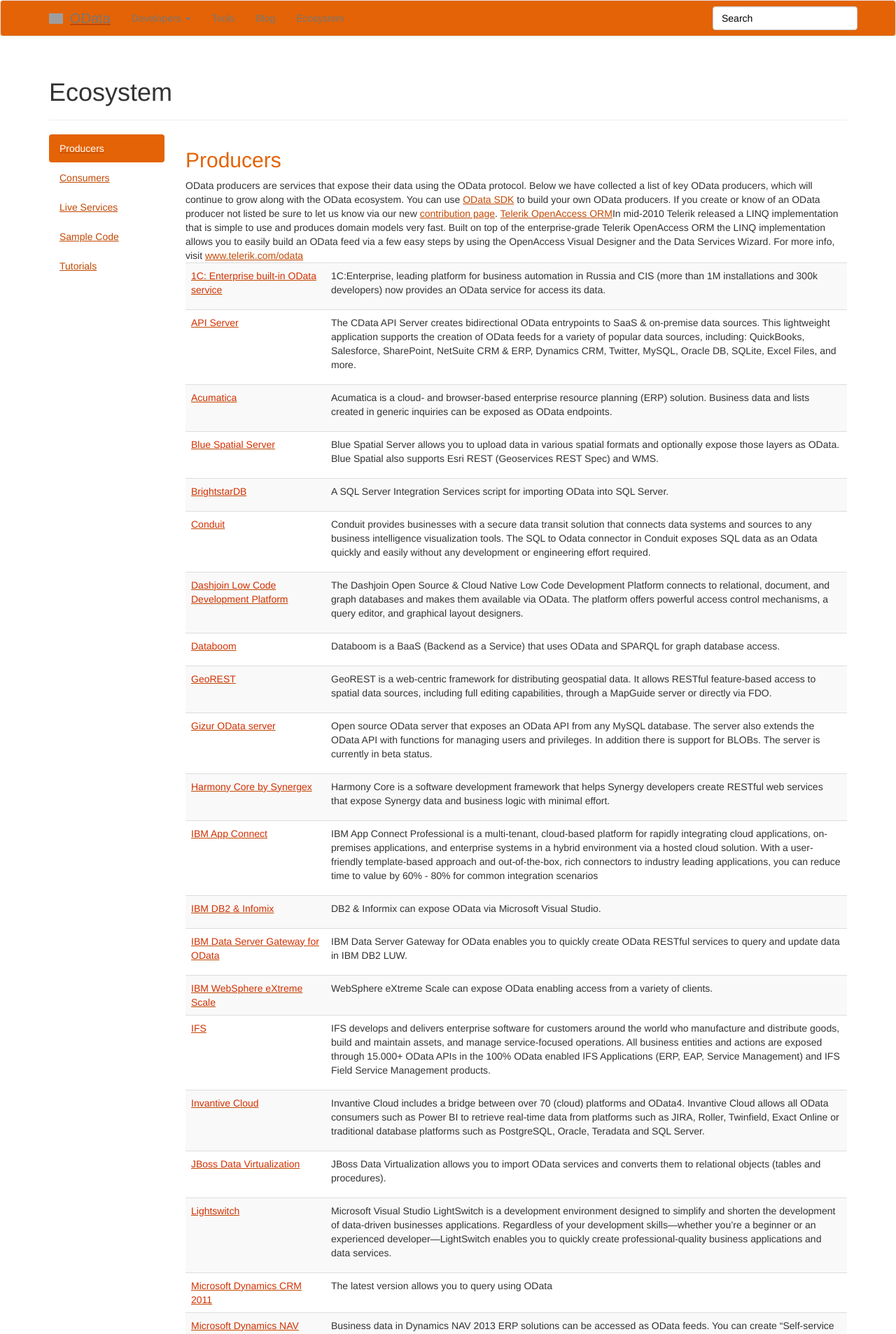
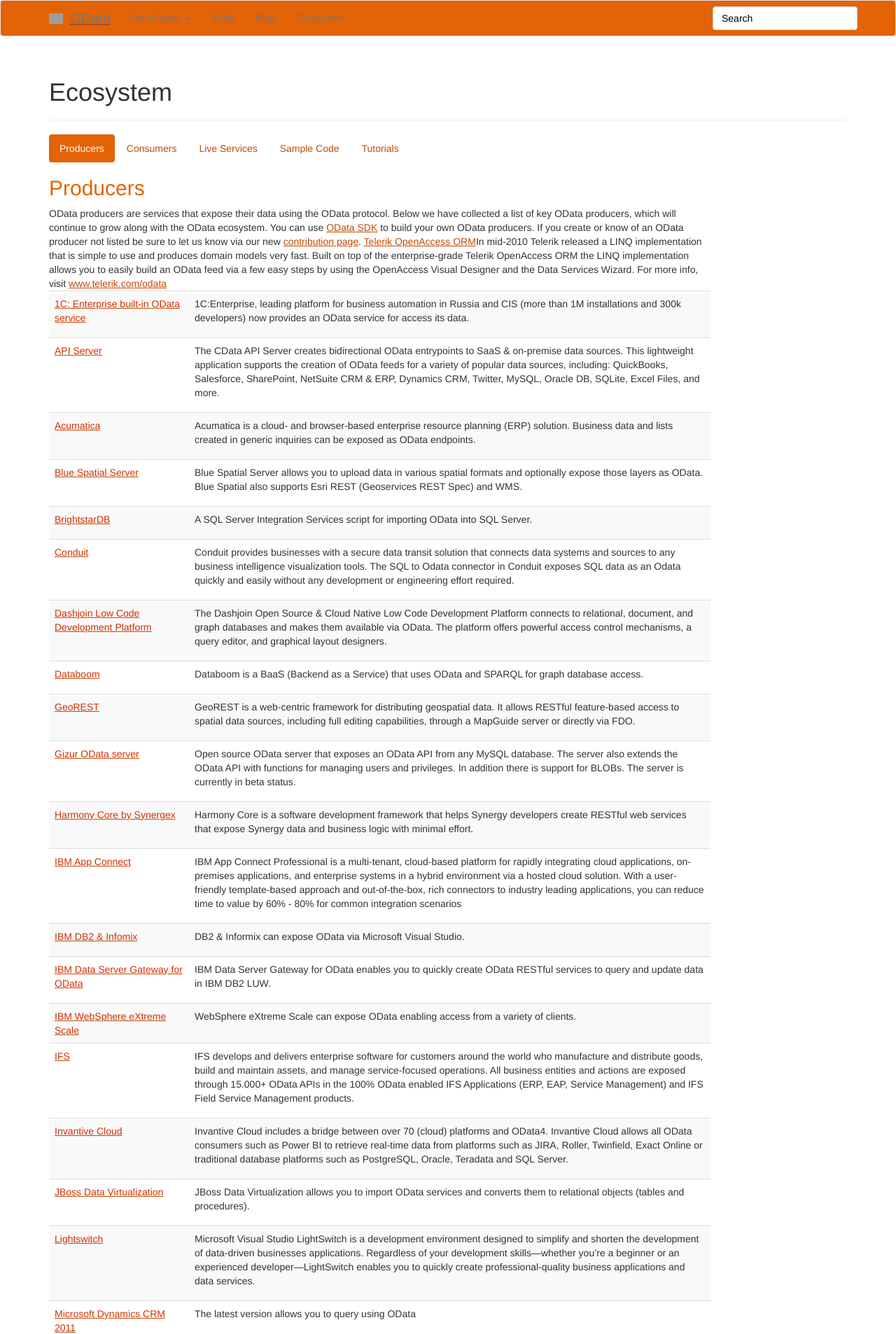
Before and after one commit to OData/odataorg.github.io, a Jekyll site: the page built from pages/ecosystem/ecosystem.html, in a window 1280 px wide. Shown: the top 1906 px of the page at 70% size. Built offline with Jekyll 4.4.1, drawn with Linux system fonts in a browser that asks for light colours; nearby versions of some CDN libraries; library files that are not in the unit come from our copies; a style sheet for code colours, icons or effects is not loaded.

Commit message:
horizontally styled ecosystem tabs

```diff
--- a/pages/ecosystem/ecosystem.html
+++ b/pages/ecosystem/ecosystem.html
@@ -5,8 +5,8 @@
 permalink: /ecosystem/
 ---
 <div class="row">
-<div class="col-md-2">
-<ul class="nav nav-pills nav-stacked">
+<div class="col-md-10">
+<ul class="nav nav-pills">
 	<li class="active"><a href="#producers" data-toggle="pill">Producers</a></li>
 	<li><a href="#consumers" data-toggle="pill">Consumers</a></li>
 	<li><a href="#liveservices" data-toggle="pill">Live Services</a></li>
--- a/public/css/site.css
+++ b/public/css/site.css
@@ -604,6 +604,10 @@
     color: black;
 }
 
+.nav-pills > li > a {
+    text-decoration: none;
+}
+
 /*nav {
     position: fixed;
     top: 0;
```
